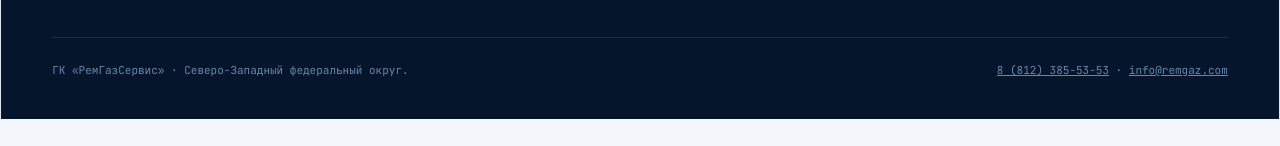
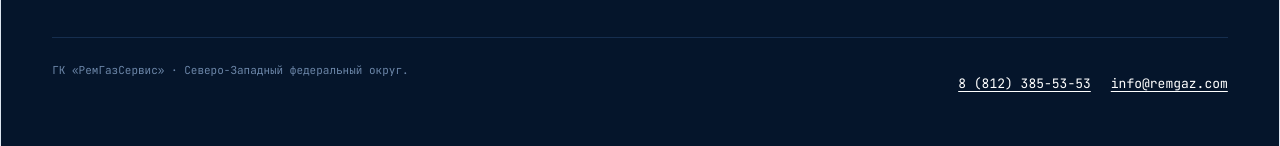
Before and after one commit to salewam/remgaz-service-preview, a website: page index.html in a window 1280 px wide. Shown: the part 5310-5456 px from the top of the page. Before the commit the page ends 5429 px from the top, so only its background shows below. Drawn offline with Linux system fonts and the light colour scheme; no server answers.

Commit message:
Make footer contact actions distinct and easy to click on every page

```diff
--- a/index.html
+++ b/index.html
@@ -891,7 +891,8 @@ body {
   font-family: var(--font-mono);
   font-size: 11px;
 }
-.ef-bottom a { color: inherit; }
+.ef-bottom a { display: inline-flex; align-items: center; min-height: 44px; font-size: 13px; color: var(--white); text-decoration: underline; text-underline-offset: 3px; cursor: pointer; }
+.ef-contact-links { display: flex; flex-wrap: wrap; gap: 4px 20px; }
 
 /* Floating Sticky Mobile Bottom Bar */
 .mobile-sticky-bar {
@@ -1316,7 +1317,7 @@ body {
 
     <div class="ef-bottom">
       <div>ГК «РемГазСервис» · Северо-Западный федеральный округ.</div>
-      <div><a href="tel:+78123855353">8 (812) 385-53-53</a> · <a href="mailto:info@remgaz.com">info@remgaz.com</a></div>
+      <div class="ef-contact-links"><a href="tel:+78123855353">8 (812) 385-53-53</a><a href="mailto:info@remgaz.com">info@remgaz.com</a></div>
     </div>
   </footer>
 
```
Also changed, not shown: assets/contact-links.test.mjs (added, +20 -0 lines), gas.html (+3 -2 lines), portfolio.html (+3 -2 lines).
